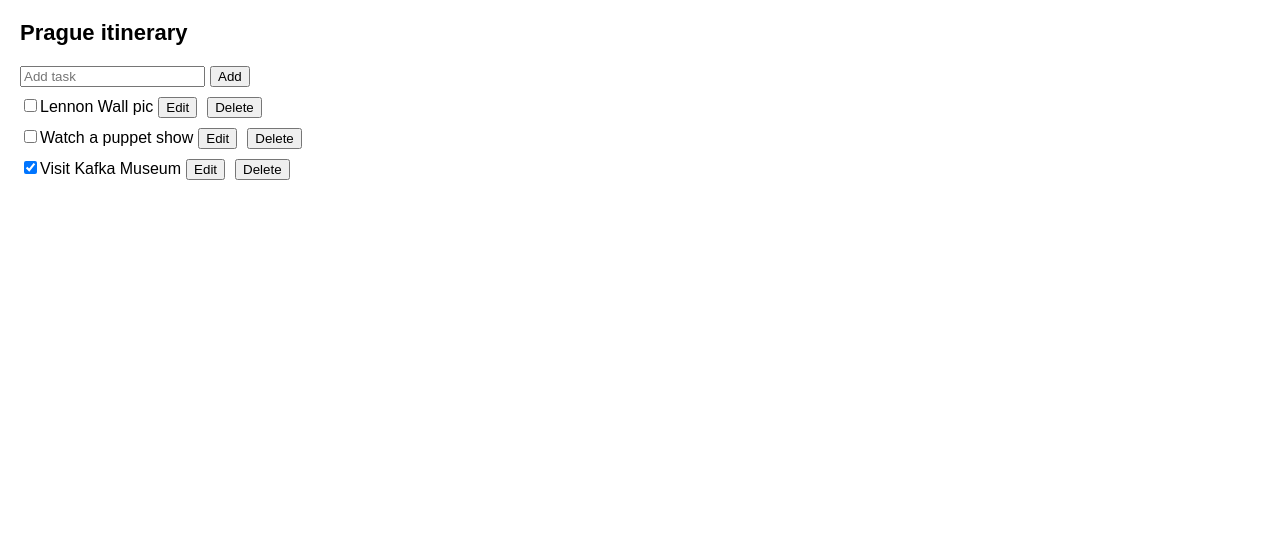
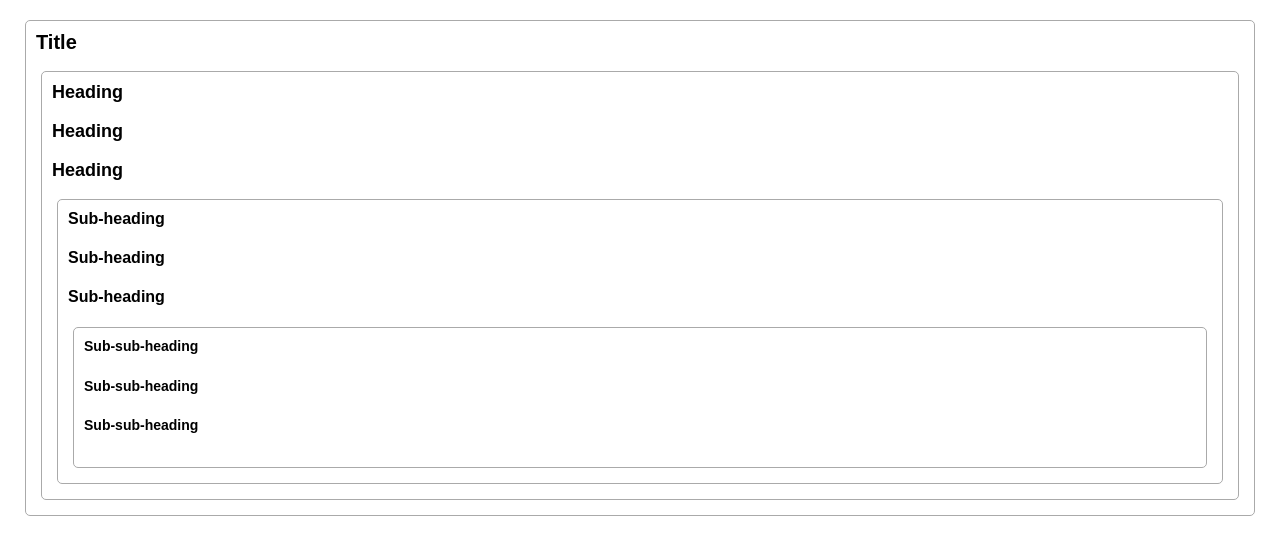
Before and after one commit to singha-saikat/Practice_Project, a React (Vite) app: page / in a window 1280 px wide. Shown: the top 554 px of the page. Built offline with nearby package versions, Linux system fonts and the light colour scheme.

Commit message:
Do practice contextAPI in 3.16/7

```diff
--- a/src/App.jsx
+++ b/src/App.jsx
@@ -1,5 +1,26 @@
-import TaskApp from "./components/TaskApp.jsx";
+import Heading from "./componnets/Heading.jsx";
+import Section from "./componnets/Section.jsx";
 
-export default function App() {
-  return <TaskApp />;
+
+export default function Page() {
+  return (
+    <Section>
+      <Heading>Title</Heading>
+      <Section>
+        <Heading>Heading</Heading>
+        <Heading>Heading</Heading>
+        <Heading>Heading</Heading>
+        <Section>
+          <Heading>Sub-heading</Heading>
+          <Heading>Sub-heading</Heading>
+          <Heading>Sub-heading</Heading>
+          <Section>
+            <Heading>Sub-sub-heading</Heading>
+            <Heading>Sub-sub-heading</Heading>
+            <Heading>Sub-sub-heading</Heading>
+          </Section>
+        </Section>
+      </Section>
+    </Section>
+  );
 }
--- a/src/assets/data/data.js
+++ /dev/null
@@ -1,5 +0,0 @@
-export const initialTasks = [
-  {id: 0, text: 'Visit Kafka Museum', done: true},
-  {id: 1, text: 'Watch a puppet show', done: false},
-  {id: 2, text: 'Lennon Wall pic', done: false},
-];
--- a/src/components/AddTask.jsx
+++ /dev/null
@@ -1,25 +0,0 @@
-/* eslint-disable react/prop-types */
-import { useState } from "react";
-
-const AddTask = ({ onAdd }) => {
-  const [text, setText] = useState("");
-  return (
-    <div>
-      <input
-        placeholder="Add task"
-        value={text}
-        onChange={(e) => setText(e.target.value)}
-      />
-      <button
-        onClick={() => {
-            setText("");
-            onAdd(text);
-        }}
-      >
-        Add
-      </button>
-    </div>
-  );
-};
-
-export default AddTask;
--- a/src/components/Reducer.js
+++ /dev/null
@@ -1,25 +0,0 @@
-export default function taskReducer(draft,action) {
-  switch (action.type) {
-    case "added": {
-      draft.push(
-        {
-          id: action.id,
-          text: action.text,
-          done: false,
-        },
-      );
-      break;
-    }
-    case "changed": {
-        const index = draft.findIndex(t => t.id === action.task.id);
-        draft[index] = action.task;
-        break;
-    }
-    case "deleted": {
-      return draft.filter((t) => t.id !== action.id);
-    }
-    default: {
-      throw Error("Unknown action: " + action.type);
-    }
-  }
-}
--- a/src/components/Task.jsx
+++ /dev/null
@@ -1,48 +0,0 @@
-/* eslint-disable react/prop-types */
-import { useState } from "react";
-
-const Task = ({ task, onDelete, onChange }) => {
-  const [isEdting, setIsEdting] = useState(false);
-  let taskContent;
-  if (isEdting) {
-    taskContent = (
-      <>
-        <input
-          value={task.text}
-          onChange={(e) => {
-            onChange({
-              ...task,
-              text: e.target.value,
-            });
-          }}
-        />
-        <button onClick={() => setIsEdting(false)}>Save</button>
-      </>
-    );
-  } else {
-    taskContent = (
-      <>
-        {task.text}
-        <button onClick={() => setIsEdting(true)}>Edit</button>
-      </>
-    );
-  }
-  return (
-    <label>
-      <input
-        type="checkbox"
-        checked={task.done}
-        onChange={(e) => {
-          onChange({
-            ...task,
-            done: e.target.checked,
-          });
-        }}
-      />
-      {taskContent}
-      <button onClick={() => onDelete(task.id)}>Delete</button>
-    </label>
-  );
-};
-
-export default Task;
--- a/src/components/TaskApp.jsx
+++ /dev/null
@@ -1,42 +0,0 @@
-import AddTask from "./AddTask";
-import TaskList from "./TaskList";
-import {initialTasks } from '../assets/data/data'
-import taskReducer from "./Reducer";
-import { useImmerReducer } from "use-immer";
-
-const TaskApp = () => {
-    const [tasks,dispatch] = useImmerReducer(taskReducer,initialTasks)
-    const getNextId = (data) => {
-        const maxId = data.reduce((prev,cur) => Math.max(prev,cur.id),0);
-        return maxId + 1;
-    }
-
-    const handleAddTask = (text) =>{
-        dispatch({
-            type: 'added',
-            text,
-            id:getNextId(tasks)
-        });
-    }
-    const handleChangeTask = (task) => {
-        dispatch({
-            type:'changed',
-            task,
-        })
-    };
-    const hadleDelete =(id) => {
-        dispatch({
-            type:'deleted',
-            id
-        })
-    }
-      return (
-        <>
-          <h1>Prague itinerary</h1>
-          <AddTask onAdd={handleAddTask}/>
-          <TaskList tasks={tasks} onDelete={hadleDelete} onChange={handleChangeTask}/>
-        </>
-      );
-};
-
-export default TaskApp;
--- a/src/components/TaskList.jsx
+++ /dev/null
@@ -1,14 +0,0 @@
-/* eslint-disable react/prop-types */
-import Task from "./Task";
-
-const TaskList = ({tasks,onDelete,onChange}) => {
-  return (
-    <div>
-      <ul>
-        {tasks.map(task => <Task key={task.id} task={task} onDelete={onDelete} onChange={onChange}/>)}
-      </ul>
-    </div>
-  );
-};
-
-export default TaskList;
--- /dev/null
+++ b/src/componnets/Heading.jsx
@@ -0,0 +1,23 @@
+import { useContext } from "react";
+import { LevelContext } from "../contexts/LevelContext";
+
+/* eslint-disable react/prop-types */
+export default function Heading({children }) {
+    const level = useContext(LevelContext)
+    switch (level) {
+      case 1:
+        return <h1>{children}</h1>;
+      case 2:
+        return <h2>{children}</h2>;
+      case 3:
+        return <h3>{children}</h3>;
+      case 4:
+        return <h4>{children}</h4>;
+      case 5:
+        return <h5>{children}</h5>;
+      case 6:
+        return <h6>{children}</h6>;
+      default:
+        throw Error('Unknown level: ' + level);
+    }
+  }
--- /dev/null
+++ b/src/componnets/Section.jsx
@@ -0,0 +1,13 @@
+import { useContext } from "react";
+import { LevelContext } from "../contexts/LevelContext";
+
+// eslint-disable-next-line react/prop-types
+export default function Section({ children }) {
+    const level = useContext(LevelContext);
+    return (
+      <section className="section">
+
+        <LevelContext.Provider value={level+1}>{children}</LevelContext.Provider>
+      </section>
+    );
+  }
--- /dev/null
+++ b/src/contexts/LevelContext.js
@@ -0,0 +1,3 @@
+import { createContext } from "react";
+
+export const LevelContext = createContext(1)
--- a/src/index.css
+++ b/src/index.css
@@ -44,18 +44,11 @@ code {
 
 ul {
   padding-inline-start: 20px;
-  display: flex;
-  flex-direction: column-reverse;
 }
 
-button {
+.section {
+  padding: 10px;
   margin: 5px;
+  border-radius: 5px;
+  border: 1px solid #aaa;
 }
-li {
-  list-style-type: none;
-}
-ul,
-li {
-  margin: 0;
-  padding: 0;
-}
```
